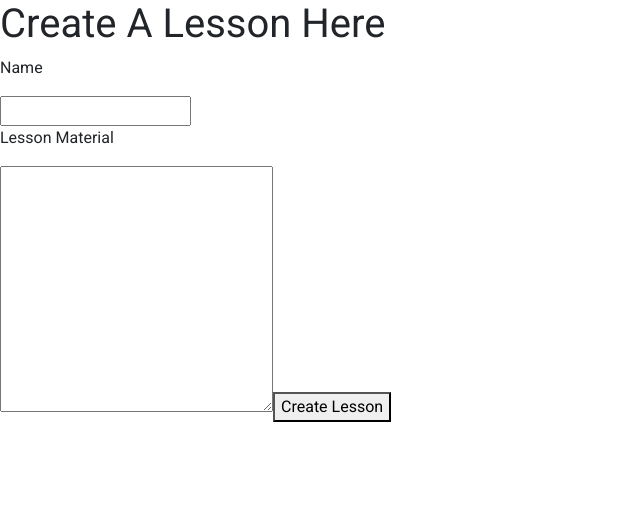
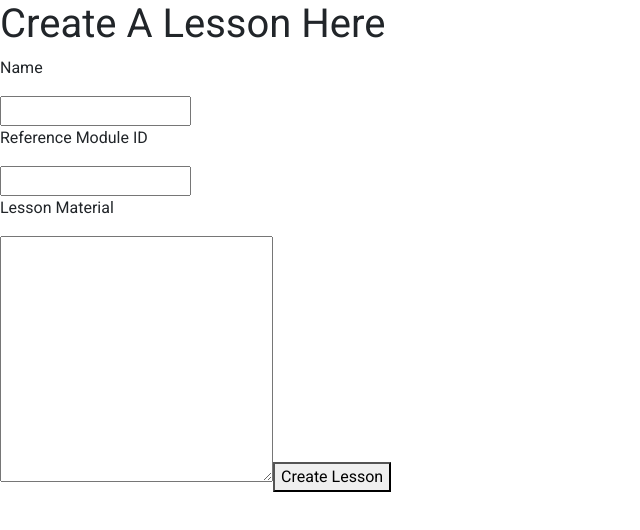
Before and after one commit to UC-Education-Team/ga-uc-education-front-end, a React (Create React App) app: page /create-lesson in a window 1280 px wide. Shown: the top 530 px of the page, without its empty margins (0-640 px from the left). Built offline with nearby package versions, Linux system fonts and the light colour scheme; no server answers.

Commit message:
Added admin page

```diff
--- a/src/App.jsx
+++ b/src/App.jsx
@@ -20,6 +20,7 @@ import * as quizService from './services/quizService'
 import * as lessonService from './services/lessonService'
 import './App.css'
 import Modules from './components/Modules/Modules';
+import AdminPage from './pages/AdminPage/AdminPage';
 
 
 const App = () => {
@@ -99,6 +100,10 @@ const App = () => {
           element={user ? <Profiles /> : <Navigate to="/login" />}
         />
         <Route
+          path="/adminPage"
+          element={<AdminPage createModule={newModule} createLesson={newLesson} createQuiz={newQuiz} />}
+        />
+        <Route
           path="/changePassword"
           element={user ? <ChangePassword handleSignupOrLogin={handleSignupOrLogin} /> : <Navigate to="/login" />}
         />
--- a/src/components/NavBar/NavBar.jsx
+++ b/src/components/NavBar/NavBar.jsx
@@ -54,6 +54,9 @@ const NavBar = ({ user, handleLogout }) => {
             <NavLink exact to="/modules" activeClassName="activeClicked">
               <CDBSidebarMenuItem icon="book" style={{ color: 'black' }}>Modules</CDBSidebarMenuItem>
             </NavLink>
+            {user.isAdmin === true ? <NavLink exact to="/adminPage" activeClassName="activeClicked">
+              <CDBSidebarMenuItem icon="sticky-note" style={{ color: 'black' }}>Modules</CDBSidebarMenuItem>
+            </NavLink> : <div></div>}
             <NavLink exact to="/" activeClassName="activeClicked">
               <CDBSidebarMenuItem icon="table">Events Center</CDBSidebarMenuItem>
             </NavLink>
--- /dev/null
+++ b/src/pages/AdminPage/AdminPage.jsx
@@ -0,0 +1,9 @@
+import CreateModule from "../CreateModule/CreateModule"
+import { Card } from "react-bootstrap"
+
+export default function AdminPage({newModule}){
+    return(
+        <Card> <CreateModule createModule={newModule}/></Card>
+
+    )
+}
--- a/src/pages/CreateLesson/CreateLesson.jsx
+++ b/src/pages/CreateLesson/CreateLesson.jsx
@@ -35,6 +35,16 @@ function CreateQuiz({ createLesson }) {
           id='name'
         />
 
+        <p>Reference Module ID</p>
+        <input
+          required
+          type="text"
+          name='id'
+          onChange={handleChange}
+          value={formData.id}
+          id='id'
+        />
+
         {/* Lesson Content*/}
         <p>Lesson Material</p>
         <textarea
```
